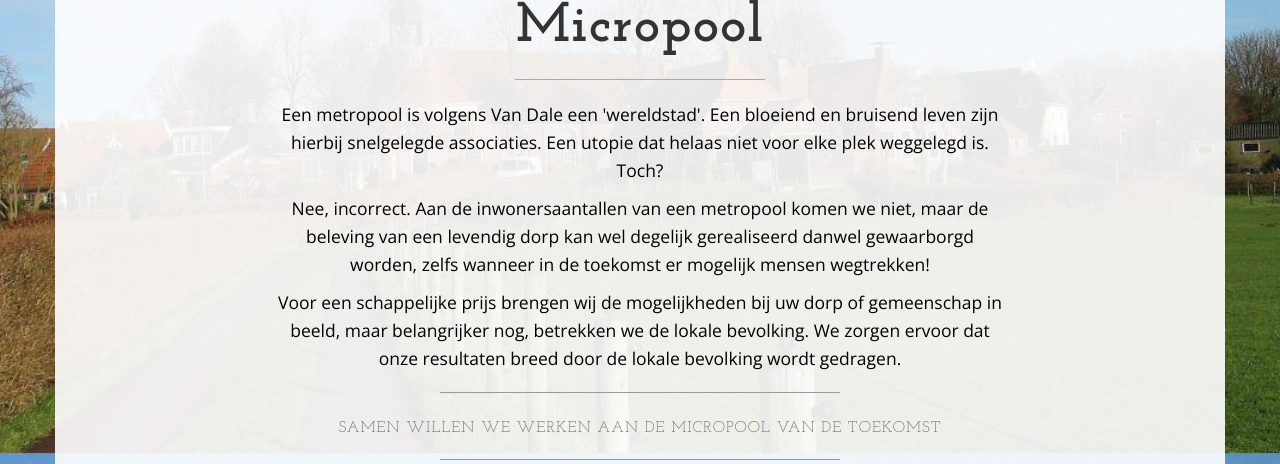
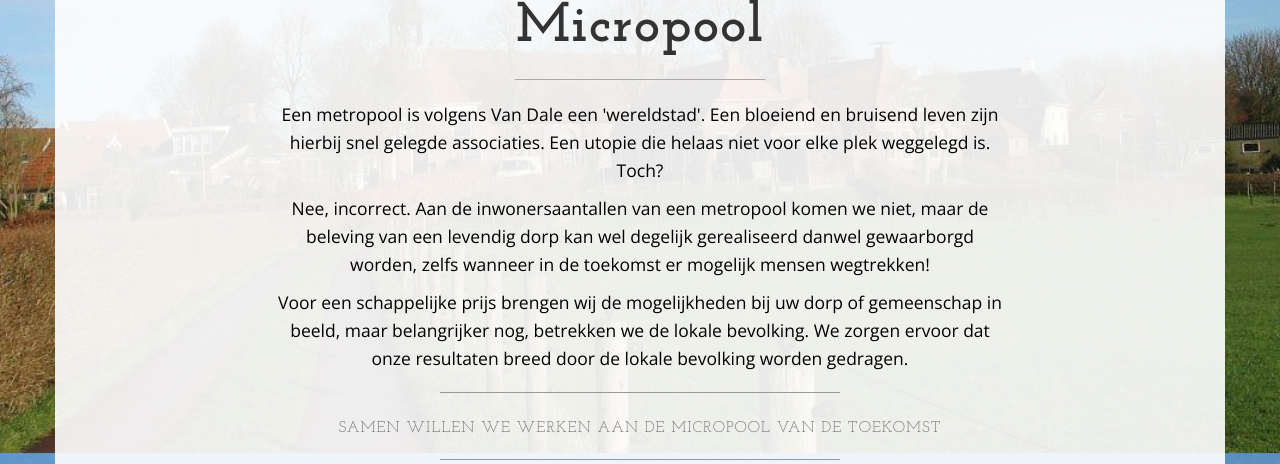
Before and after one commit to HoodRat96/micropool, a PHP site: page / in a window 1280 px wide. Shown: the part 347-811 px from the top of the page. Run offline with PHP 8.4, Linux system fonts and the light colour scheme.

Commit message:
wat taalfoutjes

```diff
--- a/html/vision.php
+++ b/html/vision.php
@@ -85,7 +85,7 @@
 					</div>
 					<div class="col-lg-1"></div>
 					<div class="col-lg-10">
-						<p>Onze visie van een kleine kern is dat er genoeg voorzieningen zijn zodat iedereen zo lang mogelijk in zijn dorp kan blijven wonen. Dit betekent dat supermarkt, kapper en de fietsenmaker goed bereikbaar zijn en niet in een stad 10km verderop. Een supermarkt hoeft geen vast iets te zijn, want de nood is boodschappen en geen super. Een goede bezorgdienst voor allerlei voorzieningen zou ook goed kunnen werken, boodschappen, pakketjes, maar ook een mobiele kapper en fietsenmaker. Onze dienst is een pad uitstippelen en inzetten om krimp te stoppen die veroorzaakt wordt door het verlies van voorzieningen, wat zonder ingrijpen een negatieve spiraal zou veroorzaken. Ons doel is om ook mensen in het dorp te verbinden en samen te laten werken zodat een actief en gezond dorp ontstaat waar iedereen mee kan doen.</p></div>
+						<p>Onze visie van een kleine kern is dat er genoeg voorzieningen zijn zodat iedereen zo lang mogelijk in zijn dorp kan blijven wonen. Dit betekent dat supermarkt, kapper en de fietsenmaker goed bereikbaar zijn en niet in een stad 10km verderop. Een supermarkt hoeft bijvoorbeeld niet op een vaste locatie te zitten, denk aan de rijdende buurtsupers van vroeger, de boodschappen zijn immers de nood. Een goede bezorgdienst voor allerlei voorzieningen zou ook goed kunnen werken, boodschappen, pakketjes, maar ook een mobiele kapper en fietsenmaker. Onze dienst is een pad uitstippelen en inzetten om krimp te stoppen die veroorzaakt wordt door het verlies van voorzieningen, wat zonder ingrijpen een negatieve spiraal zou veroorzaken. Ons doel is om ook mensen in het dorp te verbinden en samen te laten werken, zodat een actief en gezond dorp ontstaat waar iedereen mee kan doen.</p></div>
 					<div class="col-lg-1"></div>
 				</div>
 			</div>
--- a/index.php
+++ b/index.php
@@ -84,11 +84,11 @@
                     <h1 class="brand-name">Micropool</h1>
                     <hr class="divider">
 
-                    <p>Een metropool is volgens Van Dale een 'wereldstad'. Een bloeiend en bruisend leven zijn hierbij snelgelegde associaties. Een utopie dat helaas niet voor elke plek weggelegd is. Toch?</p>
+                    <p>Een metropool is volgens Van Dale een 'wereldstad'. Een bloeiend en bruisend leven zijn hierbij snel gelegde associaties. Een utopie die helaas niet voor elke plek weggelegd is. Toch?</p>
 
                     <p>Nee, incorrect. Aan de inwonersaantallen van een metropool komen we niet, maar de beleving van een levendig dorp kan wel degelijk gerealiseerd danwel gewaarborgd worden, zelfs wanneer in de toekomst er mogelijk mensen wegtrekken!</p>
 
-					<p>Voor een schappelijke prijs brengen wij de mogelijkheden bij uw dorp of gemeenschap in beeld, maar belangrijker nog, betrekken we de lokale bevolking. We zorgen ervoor dat onze resultaten breed door de lokale bevolking wordt gedragen.</p>
+					<p>Voor een schappelijke prijs brengen wij de mogelijkheden bij uw dorp of gemeenschap in beeld, maar belangrijker nog, betrekken we de lokale bevolking. We zorgen ervoor dat onze resultaten breed door de lokale bevolking worden gedragen.</p>
 
                     <hr>
 						<h3><small>Samen willen we werken aan de micropool van de toekomst</small></h3>
```
